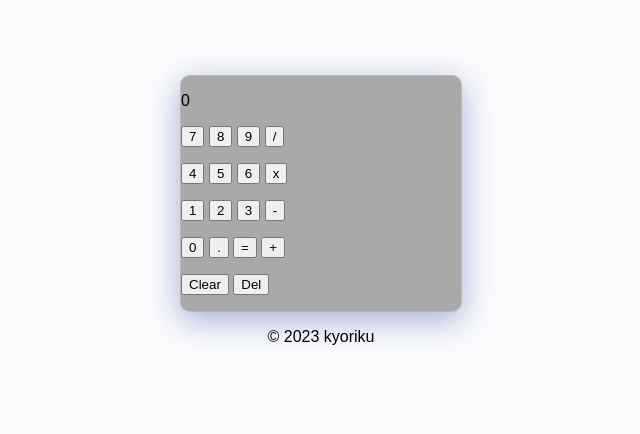
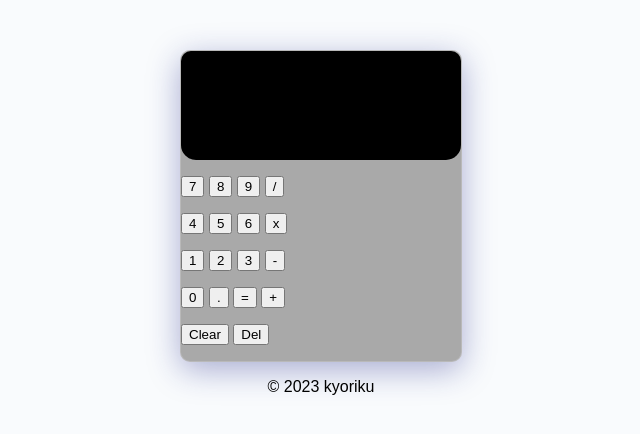
Before and after one commit to kyoriku/javascript-calculator, a plain HTML site: page index.html in a window 1280 px wide. Shown: the whole page, without its empty margins (319-959 px from the left). Drawn offline with Linux system fonts and the light colour scheme.

Commit message:
added CSS

```diff
--- a/assets/css/style.css
+++ b/assets/css/style.css
@@ -7,12 +7,23 @@ body {
   max-width: 280px;
   background: darkgrey;
   box-shadow: 0 8px 32px 0 rgba(31, 38, 135, 0.37);
-  backdrop-filter: blur(10.5px);
   border-radius: 10px;
   border: 1px solid rgba(255, 255, 255, 0.18);
-  justify-content: center;
   margin: auto;
-  margin-top: 75px;
+  margin-top: 50px;
+}
+
+.display {
+  background-color: black;
+  border-radius: 10px 10px 15px 15px;
+  margin-bottom: 16px;
+  text-align: right;
+  padding-right: 15px;
+  padding-bottom: 0.7em;
+  height: 5em;
+  font-size: 1.2em;
+  font-weight: 400;
+  overflow: hidden;
 }
 
 footer {
--- a/index.html
+++ b/index.html
@@ -8,7 +8,7 @@
 </head>
 <body>
   <section class="calc">
-    <section>
+    <section  class="display">
       <p>0</p>
     </section>
     <section>
```
